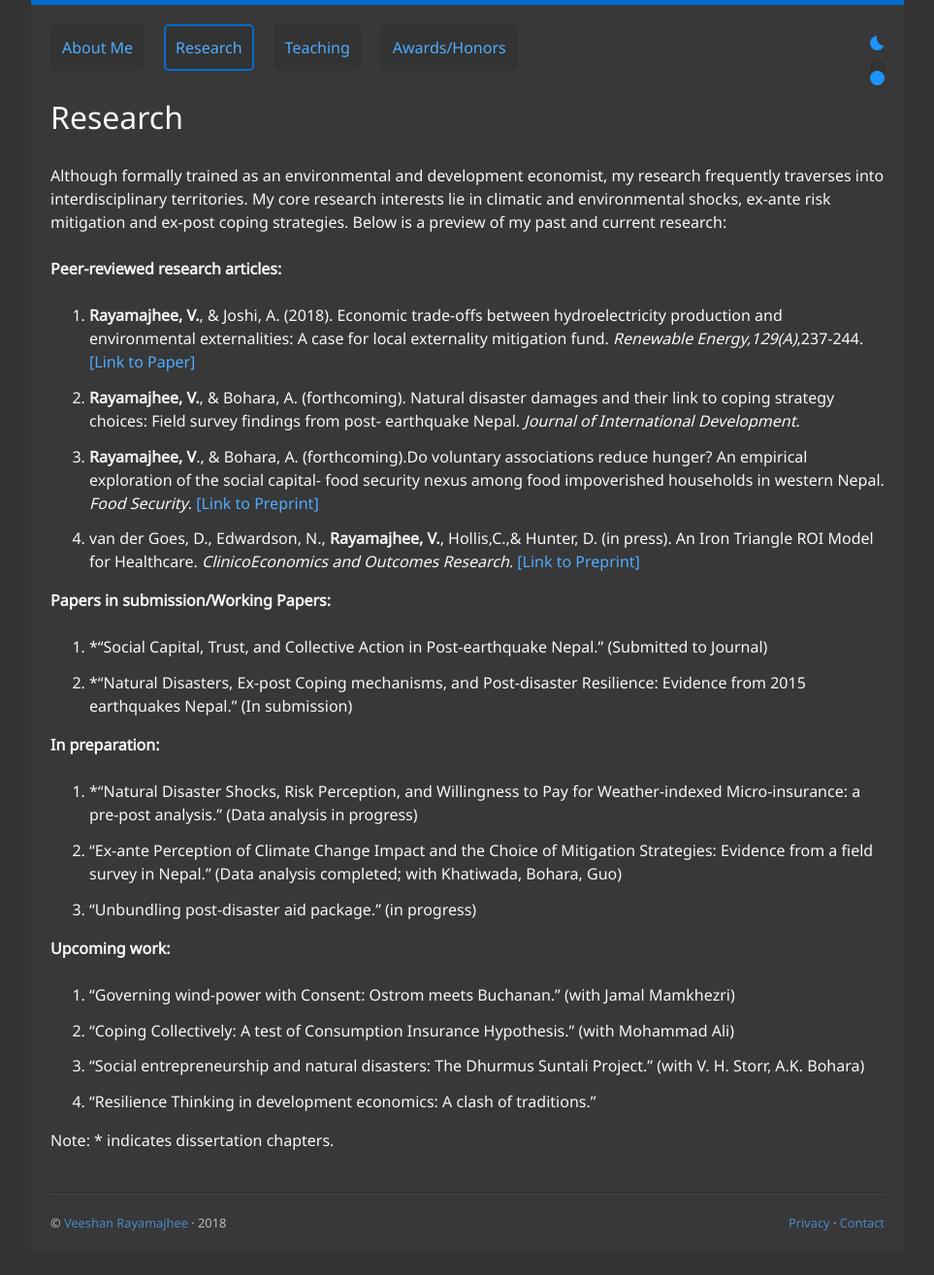
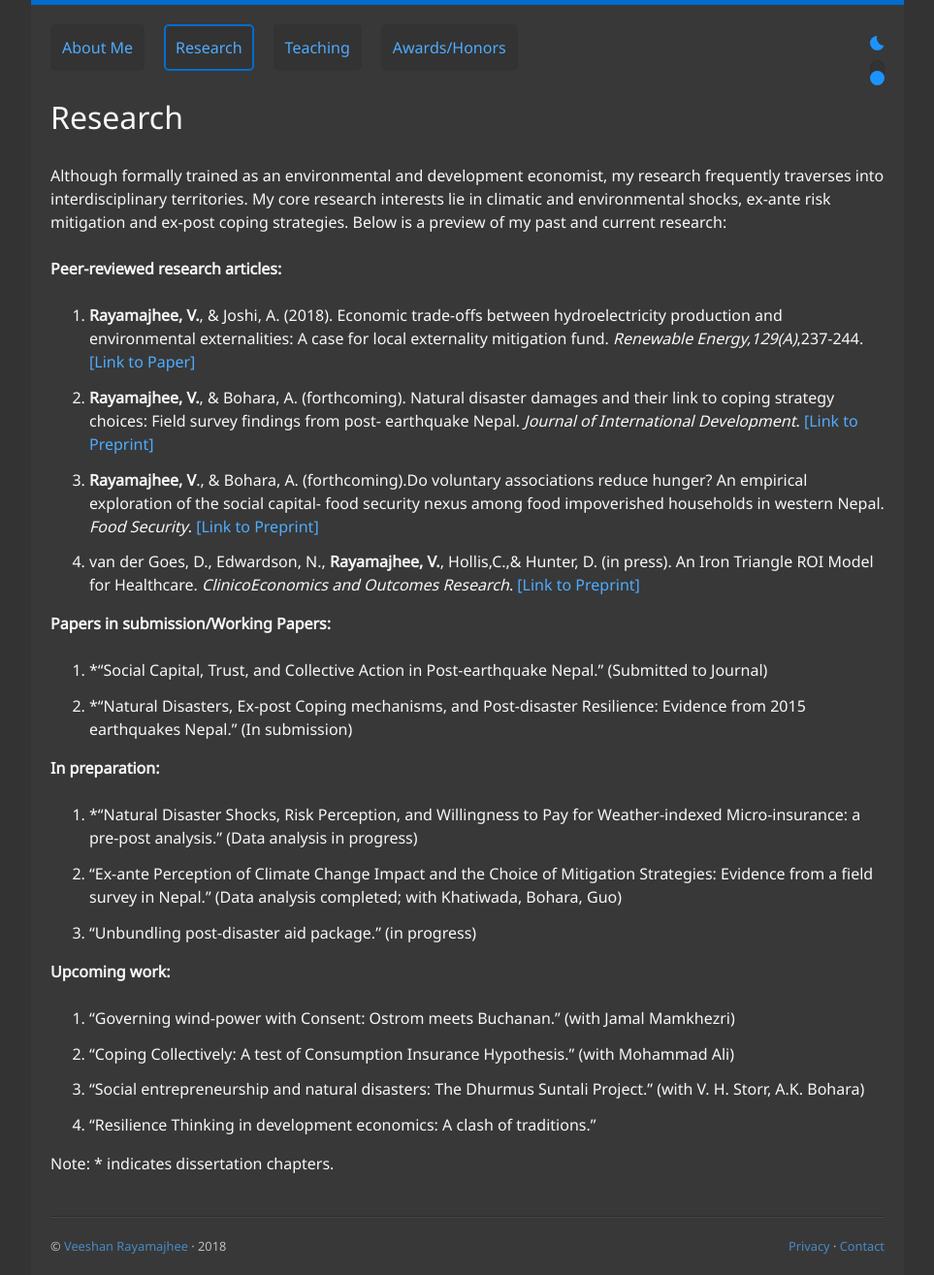
Before and after one commit to veeshanr/veeshanr.github.io, a Jekyll site: the page built from pages/research.md, in a window 1280 px wide. Shown: the whole page at 97% size, without its empty margins (158-1121 px from the left). Built offline with Jekyll 4.4.1, drawn with Linux system fonts in a browser that asks for light colours; before the commit the page ends 1291 px from its top, so only the background shows below that.

Commit message:
Update research.md

```diff
--- a/pages/research.md
+++ b/pages/research.md
@@ -13,7 +13,7 @@ Although formally trained as an environmental and development economist, my rese
 **Peer-reviewed research articles:**
 
 1. **Rayamajhee, V.**, & Joshi, A. (2018). Economic trade-offs between hydroelectricity production and environmental externalities: A case for local externality mitigation fund. *Renewable Energy,129(A)*,237-244. [[Link to Paper]] [1]
-2. **Rayamajhee, V.**, & Bohara, A. (forthcoming). Natural disaster damages and their link to coping strategy choices: Field survey findings from post- earthquake Nepal. *Journal of International Development*.
+2. **Rayamajhee, V.**, & Bohara, A. (forthcoming). Natural disaster damages and their link to coping strategy choices: Field survey findings from post- earthquake Nepal. *Journal of International Development*. [[Link to Preprint]][4]
 3. **Rayamajhee, V**., & Bohara, A. (forthcoming).Do voluntary associations reduce hunger? An empirical exploration of the social  capital- food security nexus among food impoverished households in western Nepal. *Food Security*. [[Link to Preprint]][2]
 4. van der Goes, D., Edwardson, N., **Rayamajhee, V.**, Hollis,C.,& Hunter, D. (in press). An Iron Triangle ROI Model for Healthcare. *ClinicoEconomics and Outcomes Research*. [[Link to Preprint]][3]
 
```
Also changed, not shown: other parts of pages/research.md (+1 -0 lines).
